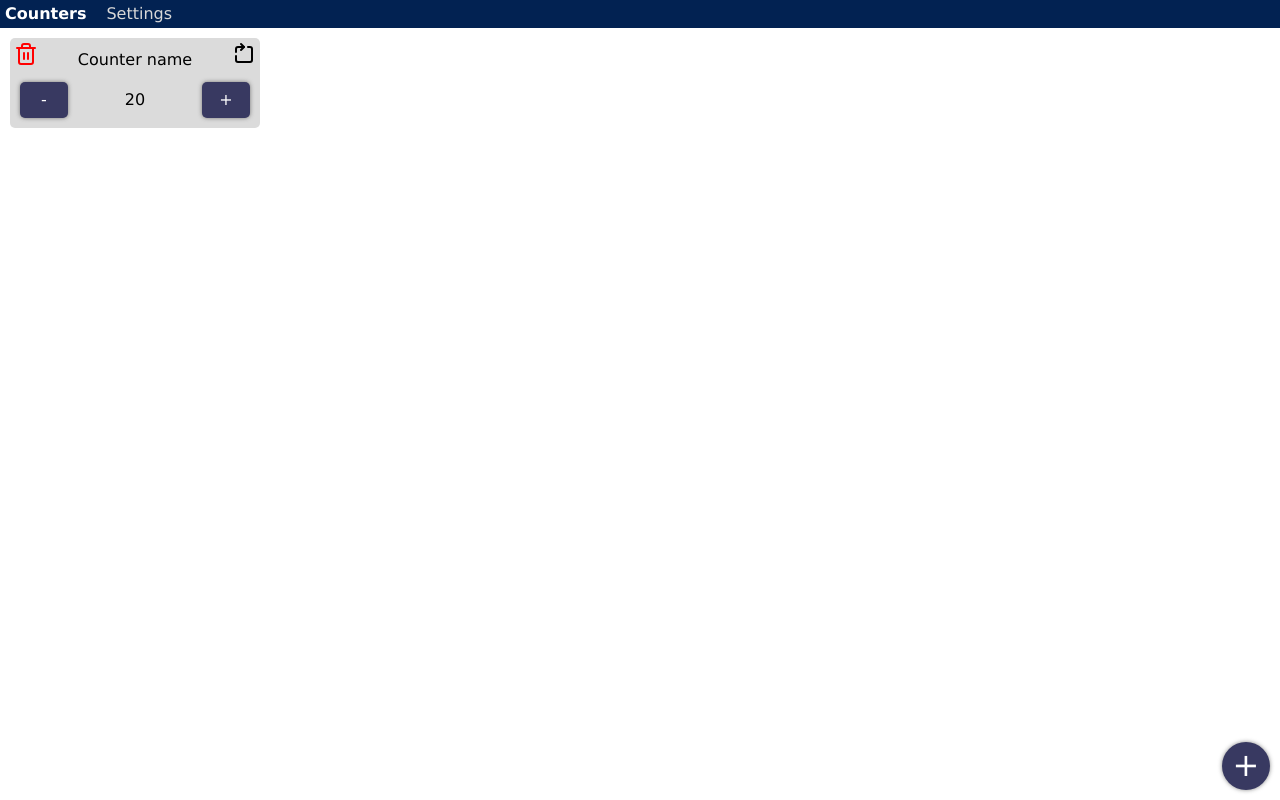
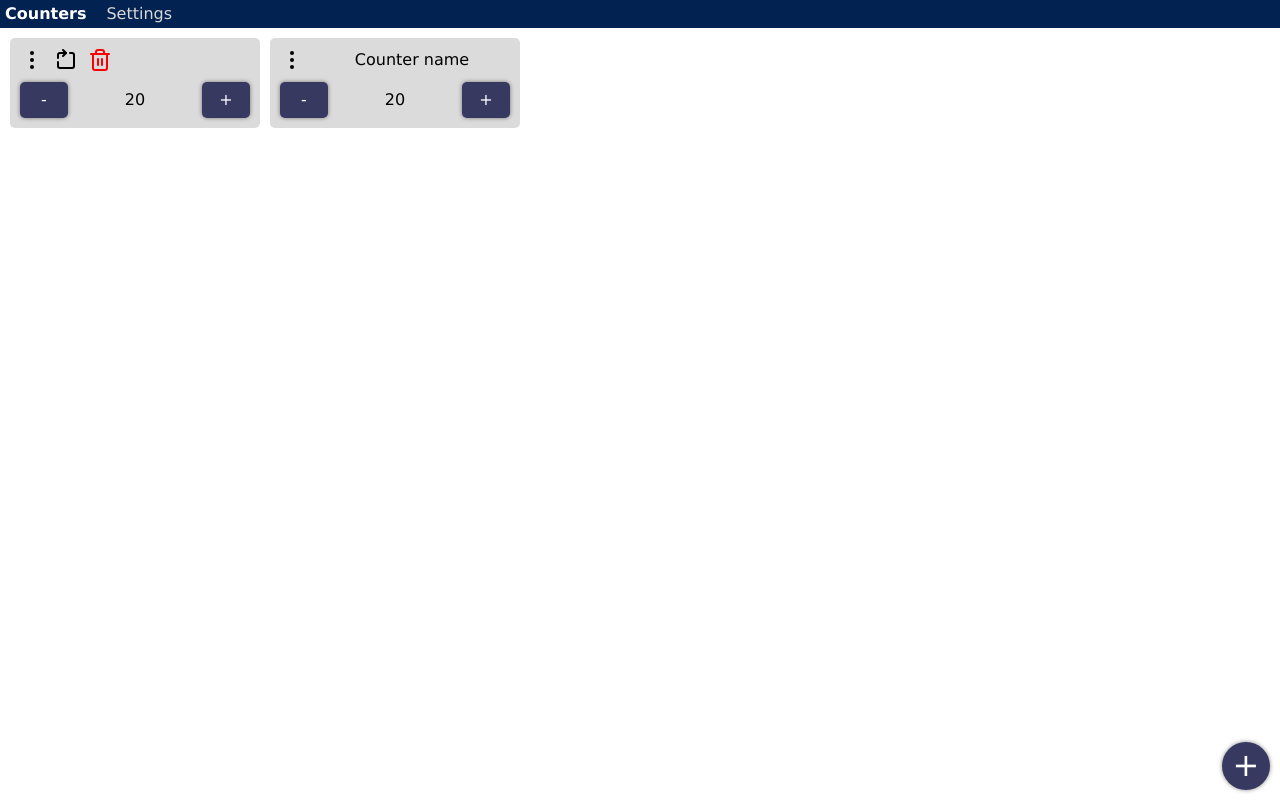
Before and after one commit to aurock-dev/counter, a Vue app: page / in a window 1280 px wide. Both pictures are taken after a click on the element 26 px from the left and 54 px from the top of the page. Built offline with nearby package versions, Linux system fonts and the light colour scheme.

Commit message:
✨ hide options in submenu and add ellipsis icon

```diff
--- a/src/assets/variables.css
+++ b/src/assets/variables.css
@@ -1,45 +1,10 @@
-:root{
-    --primary-color: rgb(231, 63, 54);
-    --primary-color-hover: rgb(207, 60, 52);
+:root {
     --accent-color: rgb(56, 57, 97);
-    --accent-color-hover: rgb(40, 41, 71);
-    --accent-transparent-color: rgba(56, 57, 97, 0.2);
-    --accent-color-2: rgb(5, 100, 83);
-    --accent-color-2-hover: rgb(4, 90, 74);
-    --accent-transparent-color-2: rgb(5, 100, 83, 0.2);
-    --background-popup-color: #00000085;
-    --background-popup-color-2: #000000cb;
 
     --light: #FFFFFF;
-    --light-transparent: rgba(255, 255, 255, 0.4);
-    --grey: #666666;
-    --dark: #000000;
-    --dark-2: #231E20;
-    --green: #0A9048;
-    --blue: #262ABC;
-    --orange: #e38935;
-    --placeholder: #cacaca;
 
-    --danger: #EC2121;
-    --warning: #FF8D06;
-    --success: #009900;
-    --info: #1364DE;
-
-    --modal-background: rgba(0, 0, 0, 0.7);
-
-    --shadow-color: #31313198;
-    --shadow-color-2: rgba(53, 53, 53, 0.59);
-    --default-shadow: 0px 0px 4px 0px var(--shadow-color-2);
+    --shadow-color: rgba(53, 53, 53, 0.59);
+    --default-shadow: 0px 0px 4px 0px var(--shadow-color);
 
     --font: Verdana, Arial, Helvetica, sans-serif;
-
-    --header-height: 50px;
-    --footer-height: 50px;
-
-    --filter-success: invert(52%) sepia(83%) saturate(2482%) hue-rotate(85deg) brightness(93%) contrast(104%);
-    --filter-danger: invert(42%) sepia(78%) saturate(4896%) hue-rotate(342deg) brightness(96%) contrast(89%);
-    --filter-warning: invert(65%) sepia(54%) saturate(3423%) hue-rotate(352deg) brightness(101%) contrast(108%);
-    --filter-info: invert(22%) sepia(98%) saturate(1864%) hue-rotate(207deg) brightness(107%) contrast(93%);
-    --filter-accent: invert(21%) sepia(7%) saturate(3523%) hue-rotate(200deg) brightness(95%) contrast(90%);
-    --filter-disabled: invert(69%) sepia(0%) saturate(0%) hue-rotate(330deg) brightness(87%) contrast(90%);
 }
--- a/src/components/Counter.vue
+++ b/src/components/Counter.vue
@@ -1,6 +1,6 @@
 <script setup>
 import { ref, onMounted } from 'vue'
-import { RotateCwSquare, Trash2 } from 'lucide-vue-next'
+import { RotateCwSquare, Trash2, EllipsisVertical } from 'lucide-vue-next'
 import { settingsStore } from '@/store/settings'
 
 const props = defineProps({
@@ -13,6 +13,7 @@ const counter = ref(0)
 const counterName = ref('Counter name')
 const isEditing = ref(false)
 const rotation = ref(0)
+const optionsState = ref(false)
 
 const increment = () => {
     counter.value++
@@ -41,6 +42,10 @@ const rotate = () => {
     }
 }
 
+const toggleOptions = () => {
+    optionsState.value = !optionsState.value
+}
+
 onMounted(() => {
     counter.value = store.counterValue
 })
@@ -49,17 +54,24 @@ onMounted(() => {
 
 <template>
     <div class="counter" :style="{ transform: `rotate(${rotation}deg)` }">
-        <div class="counter__delete" @click="handleDelete">
-            <Trash2 color="red" />
-        </div>
-        <div class="counter__rotate" @click="rotate">
-            <RotateCwSquare />
-        </div>
         <div class="counter__header">
-            <div class="counter__name" @click="startEditing" v-if="!isEditing">
-                <p class="counter__name--p">{{ counterName }}</p>
+            <div v-if="!isEditing" class="counter__option" @click="toggleOptions">
+                <EllipsisVertical />
             </div>
-            <input v-else v-model="counterName" @blur="stopEditing" @keyup.enter="stopEditing" type="text" />
+            <div v-if="optionsState" class="counter__options">
+                <div @click="rotate">
+                    <RotateCwSquare />
+                </div>
+                <div @click="handleDelete">
+                    <Trash2 color="red" />
+                </div>
+            </div>
+            <template v-if="!optionsState">
+                <div v-if="!isEditing" class="counter__name" @click="startEditing">
+                    <p class="counter__name--p">{{ counterName }}</p>
+                </div>
+                <input v-else v-model="counterName" @blur="stopEditing" @keyup.enter="stopEditing" type="text" />
+            </template>
         </div>
         <div class="counter__buttons">
             <button class="counter__button" @click="decrement">-</button>
@@ -82,33 +94,31 @@ onMounted(() => {
     border-radius: 5px;
     background-color: #dbdbdb;
 
-    .counter__delete {
-        position: absolute;
-        top: 0;
-        left: 0;
-        display: flex;
-        padding: 4px;
-        cursor: pointer;
-    }
 
-    .counter__rotate {
-        position: absolute;
-        top: 0;
-        right: 0;
-        display: flex;
-        padding: 4px;
-        cursor: pointer;
-    }
 
     .counter__header {
         display: flex;
         gap: 10px;
         align-items: center;
         justify-content: center;
-        width: 70%;
-        padding: 0 10px;
+        width: 100%;
+
+        .counter__option {
+            display: flex;
+        }
+
+        .counter__options {
+            display: flex;
+            gap: 10px;
+            width: 100%;
+        }
+
+        .counter__options>div {
+            display: flex;
+        }
 
         .counter__name {
+            width: 100%;
             text-align: center;
             white-space: nowrap;
             overflow: hidden;
```
